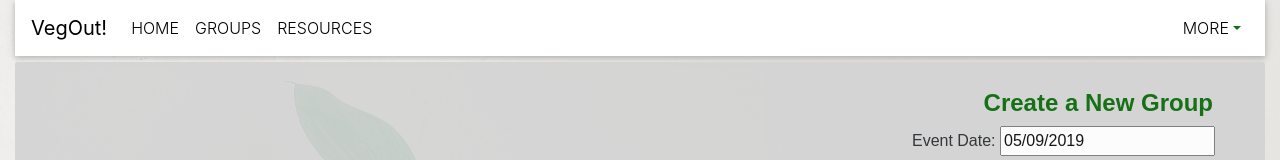
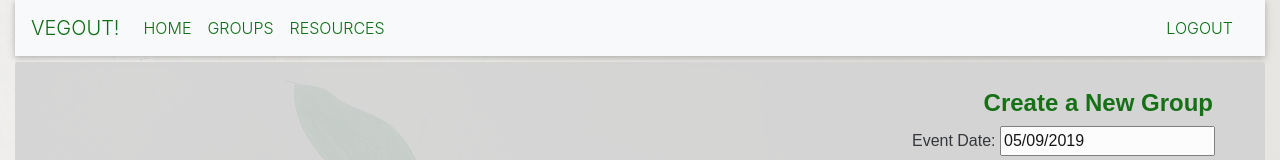
Before and after one commit to jesspoe/VegOutFE, a React (Create React App) app: page /groups in a window 1280 px wide. Shown: the top 160 px of the page. Built offline with nearby package versions, Linux system fonts and the light colour scheme; no server answers; sample sign-in values are in the browser's storage; a web font is replaced by a local one; what google-maps-react would draw is missing.

Commit message:
deploying to heroku

```diff
--- a/src/component/NavbarPage.js
+++ b/src/component/NavbarPage.js
@@ -4,6 +4,7 @@ import {
   MDBNavbar, MDBNavbarBrand, MDBNavbarNav, MDBNavItem, MDBNavbarToggler, MDBCollapse, MDBDropdown,
   MDBDropdownToggle, MDBDropdownMenu, MDBDropdownItem, MDBIcon
 } from "mdbreact";
+import Navbar from 'react-bootstrap/Navbar'
 
 
 class NavbarPage extends Component {
@@ -17,7 +18,25 @@ class NavbarPage extends Component {
 
   render() {
     return (
-      <div>
+
+<Navbar bg="light" variant="light">
+<Navbar.Brand href="#home">VegOut!</Navbar.Brand>
+<Nav className="mr-auto">
+  <Nav.Link href="/">Home</Nav.Link>
+  <Nav.Link href="/groups">Groups</Nav.Link>
+  <Nav.Link href="/resources">Resources</Nav.Link>
+</Nav>
+<Nav.Link href="/logout">Logout</Nav.Link>
+</Navbar>
+    );
+  }
+}
+
+export default NavbarPage;
+
+
+
+{/* <div>
 <MDBNavbar color="white" expand="md">
   <MDBNavbarBrand>
     <strong className="black-text">VegOut!</strong>
@@ -49,9 +68,4 @@ class NavbarPage extends Component {
     </MDBNavbarNav>
   </MDBCollapse>
 </MDBNavbar>
-      </div>
-    );
-  }
-}
-
-export default NavbarPage;
+</div> */}
```
Lines whose indentation alone changed are shown as unchanged.
